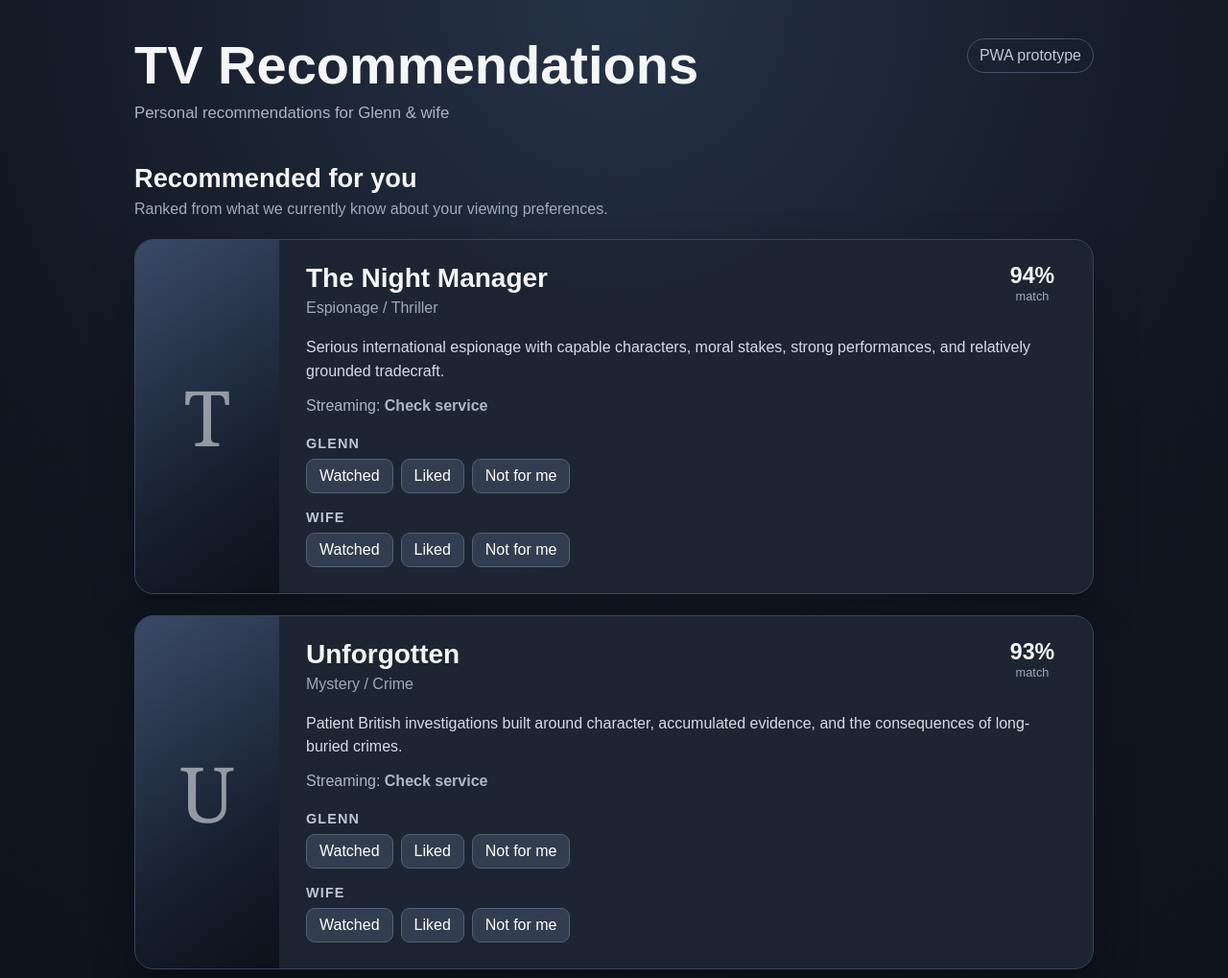
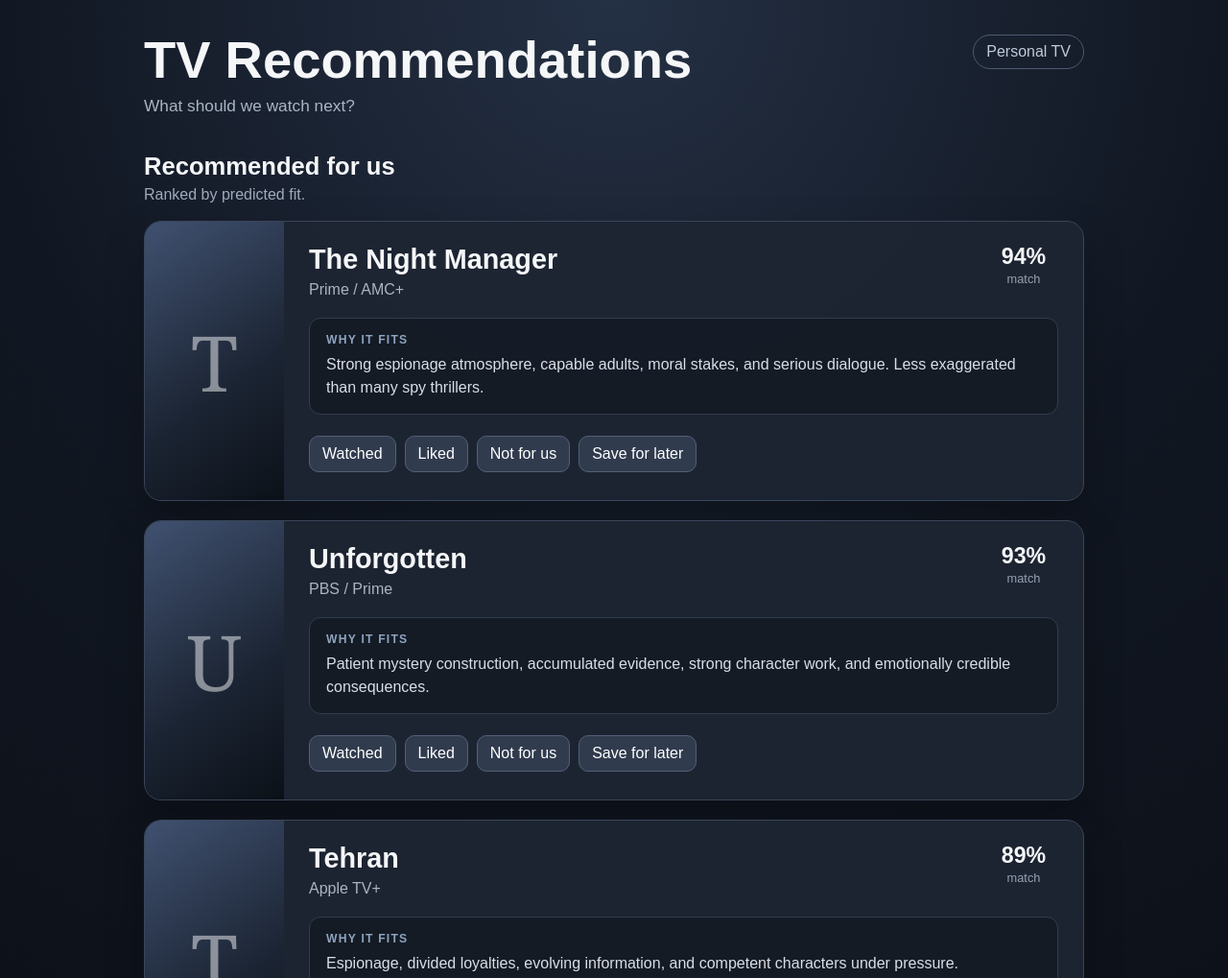
Before and after one commit to GlennGalen2/tv-recommendations, a website built with Vite: page index.html in a window 1280 px wide. Shown: the top 1019 px of the page at 96% size. Built offline with nearby package versions, Linux system fonts and the light colour scheme.

Commit message:
Build recommendation list interface

```diff
--- a/src/main.js
+++ b/src/main.js
@@ -4,78 +4,89 @@ const shows = [
   {
     id: 'night-manager',
     title: 'The Night Manager',
+    service: 'Prime / AMC+',
     score: 94,
-    genre: 'Espionage / Thriller',
-    service: 'Check service',
-    description:
-      'Serious international espionage with capable characters, moral stakes, strong performances, and relatively grounded tradecraft.'
+    reason:
+      'Strong espionage atmosphere, capable adults, moral stakes, and serious dialogue. Less exaggerated than many spy thrillers.'
   },
   {
     id: 'unforgotten',
     title: 'Unforgotten',
+    service: 'PBS / Prime',
     score: 93,
-    genre: 'Mystery / Crime',
-    service: 'Check service',
-    description:
-      'Patient British investigations built around character, accumulated evidence, and the consequences of long-buried crimes.'
+    reason:
+      'Patient mystery construction, accumulated evidence, strong character work, and emotionally credible consequences.'
   },
   {
     id: 'tehran',
     title: 'Tehran',
+    service: 'Apple TV+',
     score: 89,
-    genre: 'Espionage / Drama',
-    service: 'Check service',
-    description:
-      'Intelligence operations, conflicting loyalties, suspense, and complicated people operating under intense pressure.'
+    reason:
+      'Espionage, divided loyalties, evolving information, and competent characters under pressure.'
   },
   {
     id: 'babylon-berlin',
     title: 'Babylon Berlin',
+    service: 'Check availability',
     score: 87,
-    genre: 'Historical / Mystery',
-    service: 'Check service',
-    description:
-      'An ambitious historical mystery with political intrigue, evolving information, atmosphere, and a richly constructed world.'
+    reason:
+      'Complex historical mystery, political intrigue, strong atmosphere, and an unusually rich fictional world.'
   }
 ]
 
-function getRatings() {
-  return JSON.parse(localStorage.getItem('tv-ratings') || '{}')
+function loadState() {
+  return JSON.parse(localStorage.getItem('tv-app-state') || '{}')
 }
 
-function saveRatings(ratings) {
-  localStorage.setItem('tv-ratings', JSON.stringify(ratings))
+function saveState(state) {
+  localStorage.setItem('tv-app-state', JSON.stringify(state))
 }
 
-function setRating(showId, person, value) {
-  const ratings = getRatings()
-
-  if (!ratings[showId]) {
-    ratings[showId] = {}
+function ensureShowState(state, id) {
+  if (!state[id]) {
+    state[id] = {
+      watched: false,
+      rating: null,
+      saved: false
+    }
   }
 
-  ratings[showId][person] = value
-  saveRatings(ratings)
+  return state[id]
+}
+
+function updateShow(id, action) {
+  const state = loadState()
+  const showState = ensureShowState(state, id)
+
+  if (action === 'watched') {
+    showState.watched = !showState.watched
+  }
+
+  if (action === 'liked') {
+    showState.rating =
+      showState.rating === 'liked' ? null : 'liked'
+  }
+
+  if (action === 'disliked') {
+    showState.rating =
+      showState.rating === 'disliked' ? null : 'disliked'
+  }
+
+  if (action === 'saved') {
+    showState.saved = !showState.saved
+  }
+
+  saveState(state)
   render()
 }
 
-function ratingButton(showId, person, value, label, currentValue) {
-  const selected = currentValue === value ? 'selected' : ''
-
-  return `
-    <button
-      class="rating-button ${selected}"
-      data-show="${showId}"
-      data-person="${person}"
-      data-value="${value}"
-    >
-      ${label}
-    </button>
-  `
+function buttonClass(active) {
+  return active ? 'action-button active' : 'action-button'
 }
 
-function createCard(show, ratings) {
-  const showRatings = ratings[show.id] || {}
+function createCard(show, state) {
+  const showState = ensureShowState(state, show.id)
 
   return `
     <article class="show-card">
@@ -84,46 +95,63 @@ function createCard(show, ratings) {
         <span>${show.title.charAt(0)}</span>
       </div>
 
-      <div class="show-content">
+      <div class="show-body">
 
-        <div class="show-heading">
+        <div class="show-top">
+
           <div>
             <h2>${show.title}</h2>
-            <p class="genre">${show.genre}</p>
+            <p class="service">${show.service}</p>
           </div>
 
-          <div class="score">
+          <div class="match">
             <strong>${show.score}%</strong>
             <span>match</span>
           </div>
+
         </div>
 
-        <p class="description">
-          ${show.description}
-        </p>
-
-        <p class="service">
-          Streaming: <strong>${show.service}</strong>
-        </p>
-
-        <div class="rating-section">
-          <h3>Glenn</h3>
-
-          <div class="rating-row">
-            ${ratingButton(show.id, 'glenn', 'watched', 'Watched', showRatings.glenn)}
-            ${ratingButton(show.id, 'glenn', 'liked', 'Liked', showRatings.glenn)}
-            ${ratingButton(show.id, 'glenn', 'disliked', 'Not for me', showRatings.glenn)}
-          </div>
+        <div class="why-box">
+          <span class="why-label">WHY IT FITS</span>
+          <p>${show.reason}</p>
         </div>
 
-        <div class="rating-section">
-          <h3>Wife</h3>
+        <div class="actions">
 
-          <div class="rating-row">
-            ${ratingButton(show.id, 'wife', 'watched', 'Watched', showRatings.wife)}
-            ${ratingButton(show.id, 'wife', 'liked', 'Liked', showRatings.wife)}
-            ${ratingButton(show.id, 'wife', 'disliked', 'Not for me', showRatings.wife)}
-          </div>
+          <button
+            class="${buttonClass(showState.watched)}"
+            data-id="${show.id}"
+            data-action="watched"
+          >
+            ${showState.watched ? '✓ Watched' : 'Watched'}
+          </button>
+
+          <button
+            class="${buttonClass(showState.rating === 'liked')}"
+            data-id="${show.id}"
+            data-action="liked"
+          >
+            ${showState.rating === 'liked' ? '✓ Liked' : 'Liked'}
+          </button>
+
+          <button
+            class="${buttonClass(showState.rating === 'disliked')}"
+            data-id="${show.id}"
+            data-action="disliked"
+          >
+            ${showState.rating === 'disliked'
+              ? '✓ Not for us'
+              : 'Not for us'}
+          </button>
+
+          <button
+            class="${buttonClass(showState.saved)}"
+            data-id="${show.id}"
+            data-action="saved"
+          >
+            ${showState.saved ? '✓ Saved' : 'Save for later'}
+          </button>
+
         </div>
 
       </div>
@@ -131,43 +159,99 @@ function createCard(show, ratings) {
   `
 }
 
+function getRecentlyWatched(state) {
+  return shows.filter(show => state[show.id]?.watched)
+}
+
+function createRecentItem(show, state) {
+  const showState = ensureShowState(state, show.id)
+
+  let result = 'Not rated yet'
+
+  if (showState.rating === 'liked') {
+    result = 'Liked'
+  }
+
+  if (showState.rating === 'disliked') {
+    result = 'Not for us'
+  }
+
+  return `
+    <div class="recent-item">
+      <div>
+        <strong>${show.title}</strong>
+        <span>${result}</span>
+      </div>
+
+      <button
+        class="small-button"
+        data-id="${show.id}"
+        data-action="watched"
+      >
+        Undo watched
+      </button>
+    </div>
+  `
+}
+
 function render() {
-  const ratings = getRatings()
+  const state = loadState()
+  const recentlyWatched = getRecentlyWatched(state)
 
   document.querySelector('#app').innerHTML = `
     <main class="app-shell">
 
-      <header class="top-header">
+      <header class="app-header">
         <div>
           <h1>TV Recommendations</h1>
-          <p>Personal recommendations for Glenn & wife</p>
+          <p>What should we watch next?</p>
         </div>
 
-        <div class="prototype-label">
-          PWA prototype
+        <div class="app-badge">
+          Personal TV
         </div>
       </header>
 
-      <section class="recommendation-header">
-        <h2>Recommended for you</h2>
-        <p>
-          Ranked from what we currently know about your viewing preferences.
-        </p>
+      <section class="section-heading">
+        <h2>Recommended for us</h2>
+        <p>Ranked by predicted fit.</p>
       </section>
 
       <section class="show-list">
-        ${shows.map(show => createCard(show, ratings)).join('')}
+        ${shows.map(show => createCard(show, state)).join('')}
+      </section>
+
+      <section class="recent-section">
+
+        <div class="section-heading">
+          <h2>Recently watched</h2>
+          <p>Anything you mark Watched appears here.</p>
+        </div>
+
+        <div class="recent-list">
+          ${
+            recentlyWatched.length
+              ? recentlyWatched
+                  .map(show => createRecentItem(show, state))
+                  .join('')
+              : `
+                <div class="empty-message">
+                  Nothing marked watched yet.
+                </div>
+              `
+          }
+        </div>
+
       </section>
 
     </main>
   `
 
-  document.querySelectorAll('.rating-button').forEach(button => {
+  document.querySelectorAll('[data-action]').forEach(button => {
     button.addEventListener('click', () => {
-      setRating(
-        button.dataset.show,
-        button.dataset.person,
-        button.dataset.value
+      updateShow(
+        button.dataset.id,
+        button.dataset.action
       )
     })
   })
--- a/src/style.css
+++ b/src/style.css
@@ -1,7 +1,7 @@
 :root {
   font-family: Arial, Helvetica, sans-serif;
   color: #f5f6f8;
-  background: #0d1016;
+  background: #0b0f15;
 }
 
 * {
@@ -13,7 +13,7 @@ body {
   min-width: 320px;
   min-height: 100vh;
   background:
-    radial-gradient(circle at top, #263246 0%, #111722 35%, #090c11 100%);
+    radial-gradient(circle at top, #243044 0%, #111722 36%, #090c11 100%);
 }
 
 button {
@@ -21,49 +21,49 @@ button {
 }
 
 .app-shell {
-  width: min(94%, 1000px);
-  margin: auto;
-  padding: 40px 0 80px;
+  width: min(94%, 980px);
+  margin: 0 auto;
+  padding: 36px 0 70px;
 }
 
-.top-header {
+.app-header {
   display: flex;
+  justify-content: space-between;
+  gap: 24px;
   align-items: flex-start;
-  justify-content: space-between;
-  gap: 30px;
-  margin-bottom: 42px;
+  margin-bottom: 38px;
 }
 
-.top-header h1 {
+.app-header h1 {
   margin: 0;
-  font-size: clamp(2rem, 6vw, 3.5rem);
+  font-size: clamp(2rem, 6vw, 3.4rem);
   line-height: 1;
 }
 
-.top-header p {
-  margin: 12px 0 0;
+.app-header p {
+  margin: 10px 0 0;
   color: #aab4c3;
-  font-size: 1.05rem;
+  font-size: 1.08rem;
 }
 
-.prototype-label {
-  padding: 8px 12px;
-  border: 1px solid #46536a;
-  border-radius: 20px;
-  color: #bfc8d7;
+.app-badge {
+  border: 1px solid #4c5a70;
+  border-radius: 999px;
+  padding: 8px 13px;
+  color: #c0cad8;
   white-space: nowrap;
 }
 
-.recommendation-header {
-  margin-bottom: 22px;
+.section-heading {
+  margin-bottom: 18px;
 }
 
-.recommendation-header h2 {
-  margin: 0 0 7px;
-  font-size: 1.7rem;
+.section-heading h2 {
+  margin: 0 0 6px;
+  font-size: 1.6rem;
 }
 
-.recommendation-header p {
+.section-heading p {
   margin: 0;
   color: #9faaba;
 }
@@ -71,17 +71,17 @@ button {
 .show-list {
   display: flex;
   flex-direction: column;
-  gap: 22px;
+  gap: 20px;
 }
 
 .show-card {
   display: grid;
-  grid-template-columns: 150px 1fr;
+  grid-template-columns: 145px 1fr;
   overflow: hidden;
-  background: rgba(30, 38, 52, 0.96);
+  border-radius: 18px;
   border: 1px solid #394559;
-  border-radius: 20px;
-  box-shadow: 0 18px 45px rgba(0, 0, 0, 0.28);
+  background: rgba(29, 37, 50, 0.97);
+  box-shadow: 0 18px 42px rgba(0, 0, 0, 0.25);
 }
 
 .poster {
@@ -90,111 +90,161 @@ button {
   justify-content: center;
   min-height: 290px;
   background:
-    linear-gradient(145deg, #3a4a67, #17202f 65%, #0c111a);
+    linear-gradient(145deg, #405170, #1b2433 60%, #0c1118);
 }
 
 .poster span {
   font-family: Georgia, serif;
   font-size: 5rem;
-  opacity: 0.55;
+  opacity: 0.5;
 }
 
-.show-content {
-  padding: 24px 28px 27px;
+.show-body {
+  padding: 23px 26px 26px;
 }
 
-.show-heading {
+.show-top {
   display: flex;
   justify-content: space-between;
-  gap: 20px;
+  gap: 18px;
 }
 
-.show-heading h2 {
+.show-top h2 {
   margin: 0;
-  font-size: 1.75rem;
+  font-size: 1.8rem;
 }
 
-.genre {
+.service {
   margin: 6px 0 0;
-  color: #9eabba;
+  color: #aab4c3;
 }
 
-.score {
-  min-width: 70px;
+.match {
+  min-width: 72px;
   text-align: center;
 }
 
-.score strong {
+.match strong {
   display: block;
   font-size: 1.45rem;
 }
 
-.score span {
+.match span {
   display: block;
-  color: #9eabba;
+  margin-top: 2px;
+  color: #95a1b2;
   font-size: 0.8rem;
 }
 
-.description {
-  margin: 20px 0 14px;
-  color: #d6dbe4;
-  line-height: 1.55;
+.why-box {
+  margin: 20px 0 22px;
+  padding: 15px 17px;
+  border-radius: 12px;
+  background: rgba(13, 18, 26, 0.5);
+  border: 1px solid #313c4d;
 }
 
-.service {
-  margin: 0 0 22px;
-  color: #adb7c6;
+.why-label {
+  display: block;
+  margin-bottom: 7px;
+  color: #8fa4bf;
+  font-size: 0.76rem;
+  letter-spacing: 0.1em;
+  font-weight: 700;
 }
 
-.rating-section {
-  margin-top: 17px;
+.why-box p {
+  margin: 0;
+  color: #d9dee6;
+  line-height: 1.5;
 }
 
-.rating-section h3 {
-  margin: 0 0 8px;
-  font-size: 0.9rem;
-  color: #bec7d4;
-  text-transform: uppercase;
-  letter-spacing: 0.08em;
+.actions {
+  display: flex;
+  flex-wrap: wrap;
+  gap: 9px;
 }
 
-.rating-row {
-  display: flex;
-  flex-wrap: wrap;
-  gap: 8px;
-}
-
-.rating-button {
-  border: 1px solid #536176;
-  border-radius: 9px;
-  padding: 8px 13px;
-  background: #323d50;
+.action-button {
+  border: 1px solid #526177;
+  border-radius: 10px;
+  padding: 9px 13px;
+  background: #303b4e;
   color: white;
   cursor: pointer;
 }
 
-.rating-button:hover {
-  background: #435169;
+.action-button:hover {
+  background: #42516b;
 }
 
-.rating-button.selected {
-  background: #257151;
-  border-color: #48aa7e;
+.action-button.active {
+  background: #26704f;
+  border-color: #4dad7f;
+}
+
+.recent-section {
+  margin-top: 46px;
+}
+
+.recent-list {
+  display: flex;
+  flex-direction: column;
+  gap: 10px;
+}
+
+.recent-item {
+  display: flex;
+  justify-content: space-between;
+  gap: 16px;
+  align-items: center;
+  padding: 14px 16px;
+  border-radius: 12px;
+  border: 1px solid #374357;
+  background: rgba(25, 32, 44, 0.95);
+}
+
+.recent-item strong {
+  display: block;
+}
+
+.recent-item span {
+  display: block;
+  margin-top: 4px;
+  color: #9eabba;
+  font-size: 0.9rem;
+}
+
+.small-button {
+  border: 1px solid #4b596e;
+  border-radius: 9px;
+  padding: 7px 10px;
+  background: #293345;
+  color: #e8ebef;
+  cursor: pointer;
+}
+
+.empty-message {
+  padding: 18px;
+  border-radius: 12px;
+  border: 1px dashed #455267;
+  color: #9faaba;
+  text-align: center;
 }
 
 @media (max-width: 650px) {
   .app-shell {
     width: 92%;
-    padding-top: 25px;
+    padding-top: 24px;
   }
 
-  .top-header {
+  .app-header {
     display: block;
   }
 
-  .prototype-label {
+  .app-badge {
     display: inline-block;
-    margin-top: 18px;
+    margin-top: 16px;
   }
 
   .show-card {
@@ -202,23 +252,32 @@ button {
   }
 
   .poster {
-    min-height: 130px;
+    min-height: 120px;
   }
 
   .poster span {
     font-size: 4rem;
   }
 
-  .show-content {
+  .show-body {
     padding: 20px;
   }
 
-  .rating-row {
-    display: grid;
-    grid-template-columns: repeat(3, 1fr);
+  .show-top h2 {
+    font-size: 1.6rem;
   }
 
-  .rating-button {
-    padding: 10px 5px;
+  .actions {
+    display: grid;
+    grid-template-columns: repeat(2, 1fr);
+  }
+
+  .action-button {
+    width: 100%;
+    min-height: 44px;
+  }
+
+  .recent-item {
+    align-items: flex-start;
   }
 }
```
